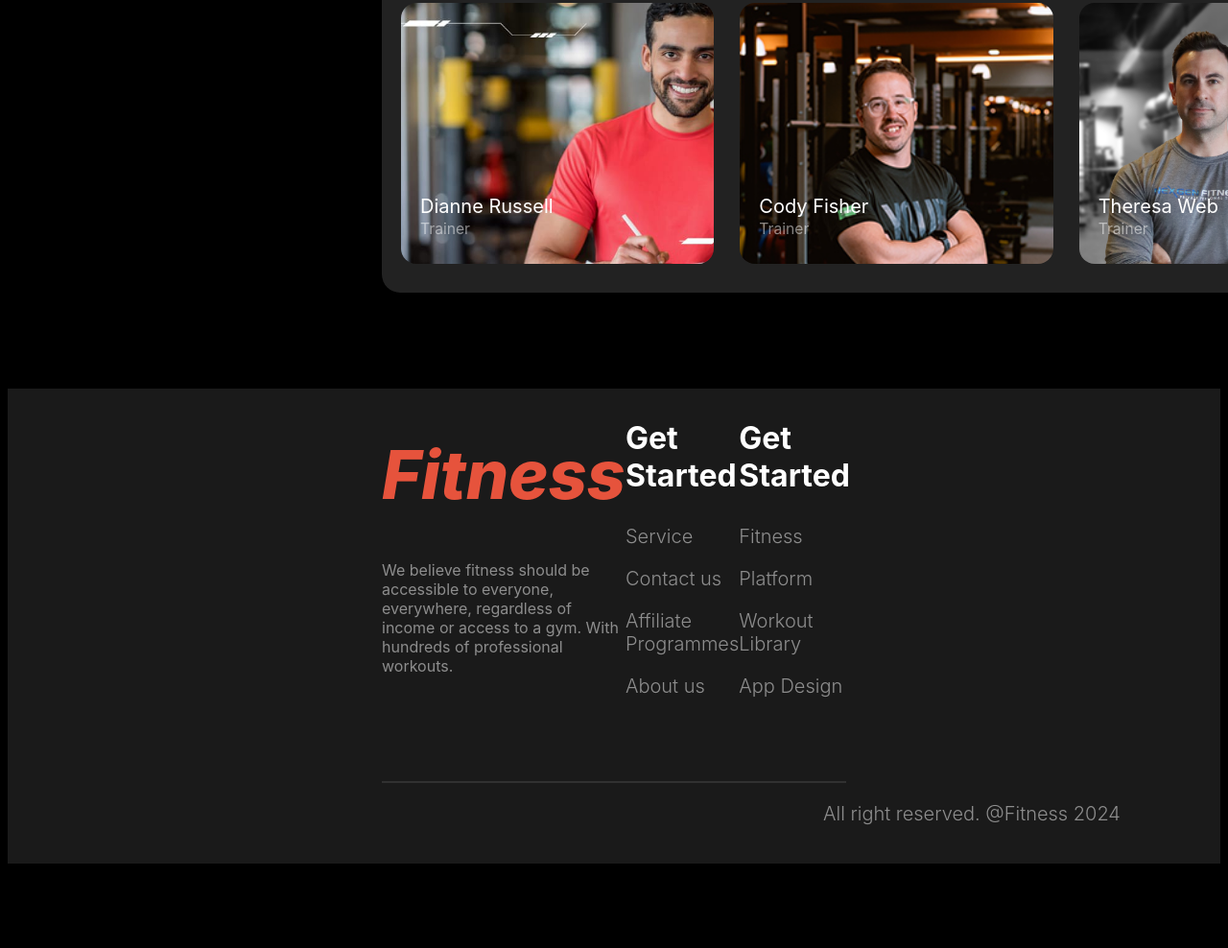
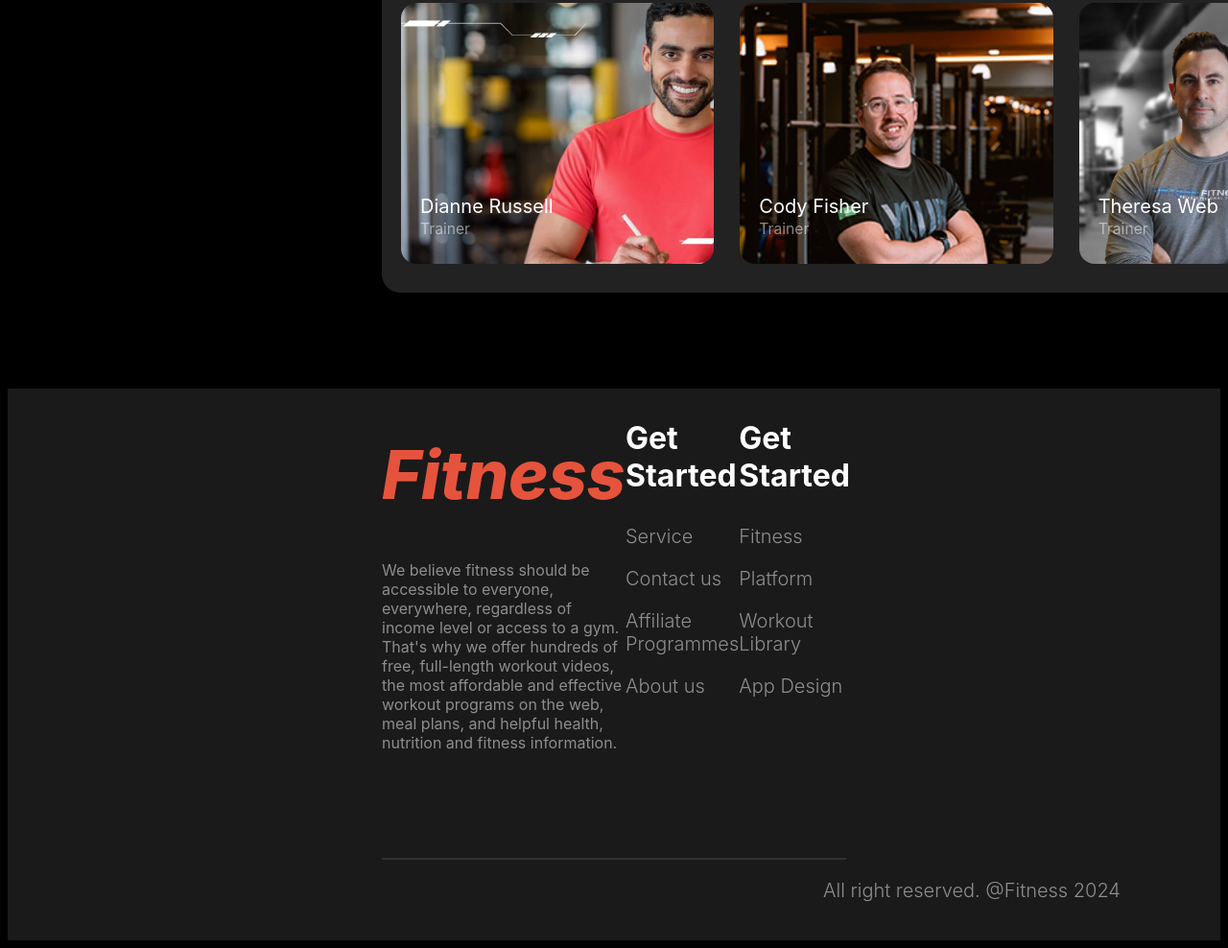
Before and after one commit to Niloy2403/My-Assignment2, a plain HTML site: page index.html in a window 1280 px wide. Shown: the part 3428-4416 px from the top of the page at 96% size. Before the commit the page ends 4336 px from the top, so only its background shows below. Drawn offline with Linux system fonts and the light colour scheme; a web font is replaced by a local one.

Commit message:
new commit

```diff
--- a/index.html
+++ b/index.html
@@ -199,7 +199,7 @@
     <div class="foot">
         <div class="1st-foot">
             <h1 class="big-head">Fitness</h1>
-            <p class="big-des">We believe fitness should be accessible to everyone,<br> everywhere, regardless of income or access to a gym. With <br>hundreds of professional workouts.</p>
+            <p class="big-des">We believe fitness should be accessible to everyone, everywhere, regardless of income level or access to a gym.<br>That's why we offer hundreds of free, full-length workout videos, the most affordable and effective workout programs on the web,<br>meal plans, and helpful health, nutrition and fitness information.</p>
         </div>
         <div class="2nd-foot">
             <h3 class="cap">Get Started</h3>
```
